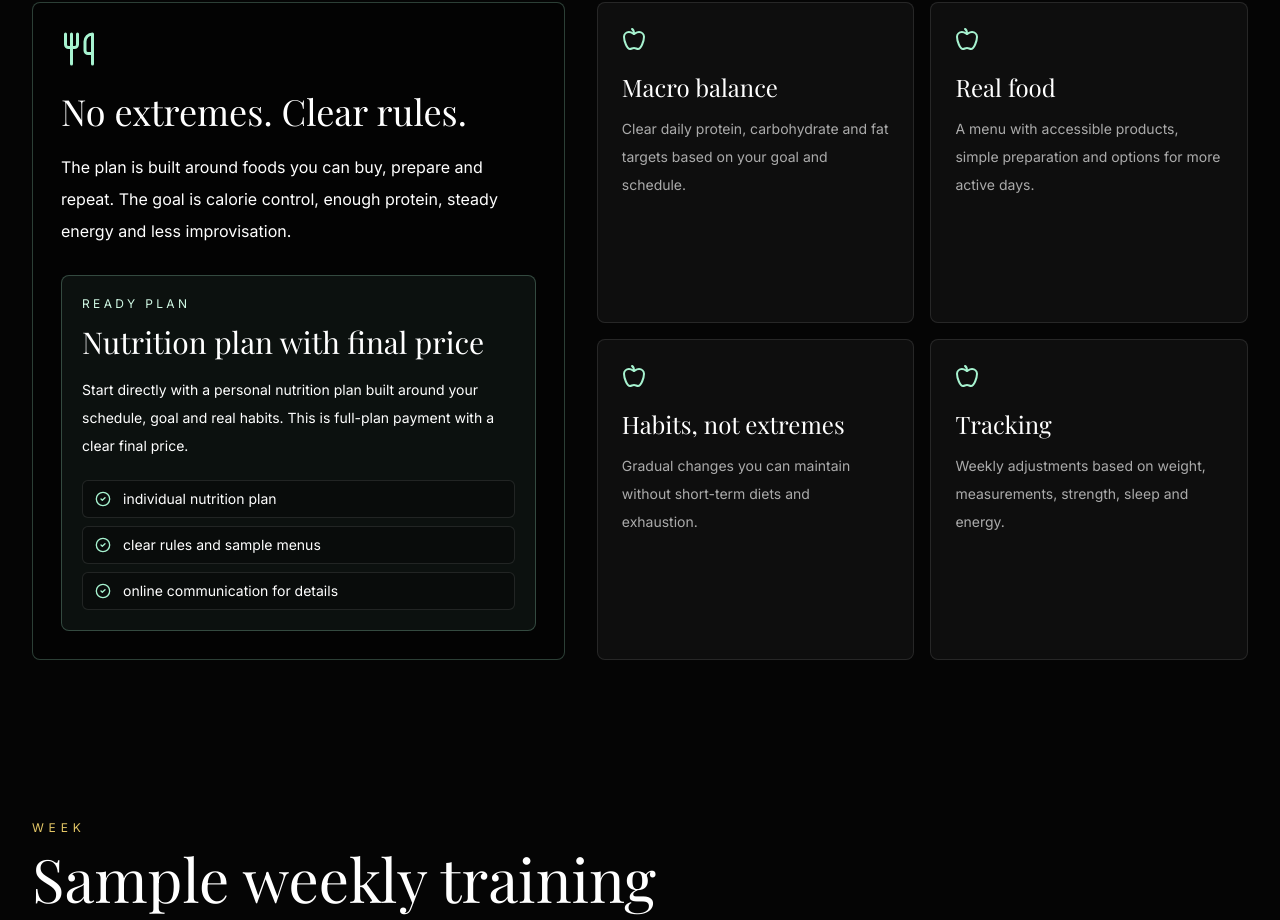
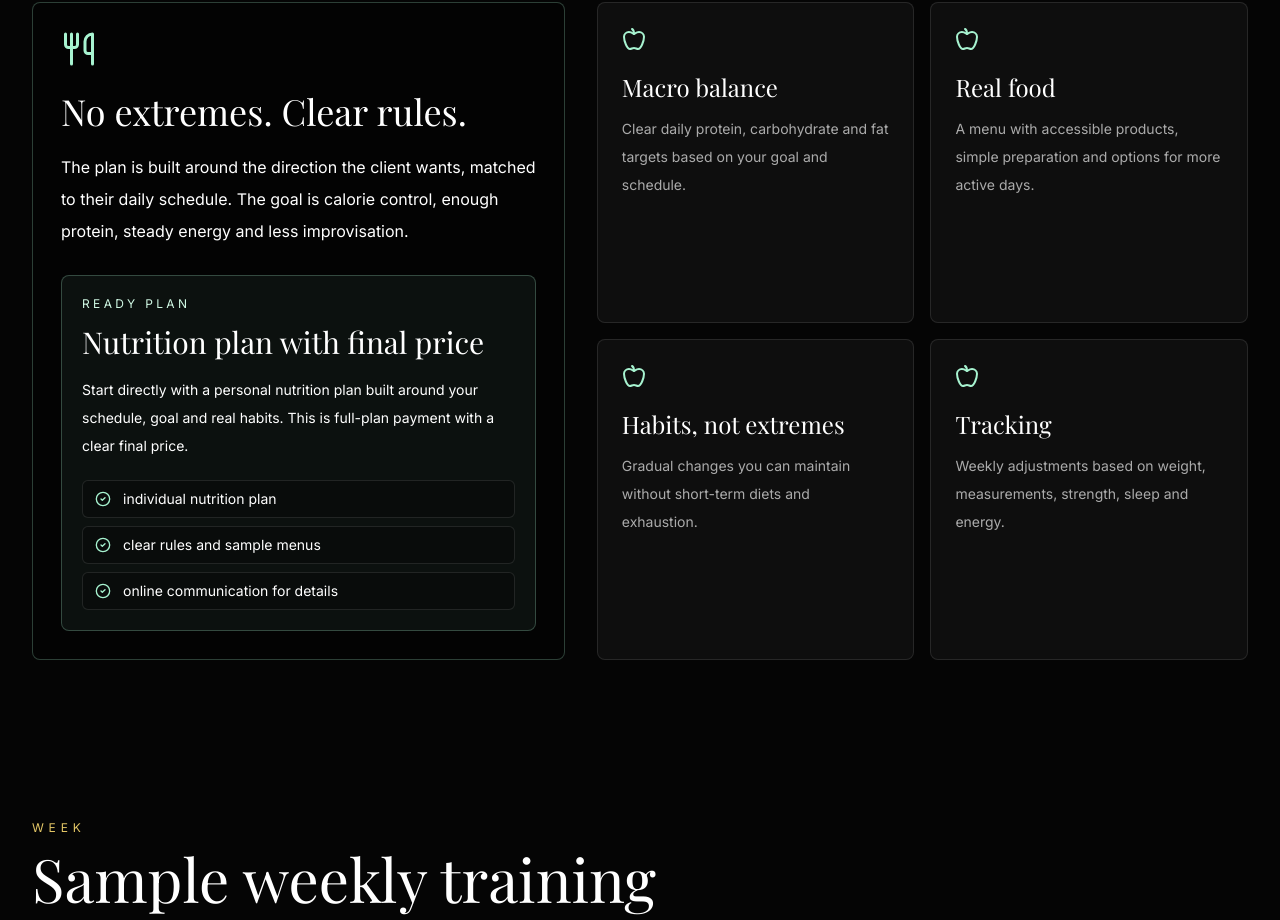
Before and after one commit to OvertopEU/training-system, a Next.js app: page / in a window 1280 px wide. Shown: the part 5997-6917 px from the top of the page. Built offline with nearby package versions, Linux system fonts and the light colour scheme; no server answers; a web font is replaced by a local one.

Commit message:
Update nutrition plan direction copy

```diff
--- a/src/app/trainer/page.tsx
+++ b/src/app/trainer/page.tsx
@@ -186,7 +186,7 @@ const content = {
     nutritionEyebrow: "хранене",
     nutritionTitle: "Личен диетичен режим за правилно хранене",
     nutritionCardTitle: "Без крайности. С ясни правила.",
-    nutritionCardText: "Режимът се изгражда около храните, които можеш да купиш, приготвиш и повториш. Целта е контрол върху калориите, достатъчно протеин, стабилна енергия и по-малко импровизация.",
+    nutritionCardText: "Режимът се изгражда в насоката, която клиентът желае, спрямо неговия дневен график. Целта е контрол върху калориите, достатъчно протеин, стабилна енергия и по-малко импровизация.",
     nutritionOfferBadge: "готов план",
     nutritionOfferTitle: "Хранителен режим с крайна цена",
     nutritionOfferText: "Започни директно с персонален режим, изграден около твоя график, цел и реални навици. Плащането е за целия план с ясна крайна цена.",
@@ -305,7 +305,7 @@ const content = {
     nutritionEyebrow: "nutrition",
     nutritionTitle: "Personal nutrition plan for better eating",
     nutritionCardTitle: "No extremes. Clear rules.",
-    nutritionCardText: "The plan is built around foods you can buy, prepare and repeat. The goal is calorie control, enough protein, steady energy and less improvisation.",
+    nutritionCardText: "The plan is built around the direction the client wants, matched to their daily schedule. The goal is calorie control, enough protein, steady energy and less improvisation.",
     nutritionOfferBadge: "ready plan",
     nutritionOfferTitle: "Nutrition plan with final price",
     nutritionOfferText: "Start directly with a personal nutrition plan built around your schedule, goal and real habits. This is full-plan payment with a clear final price.",
```
